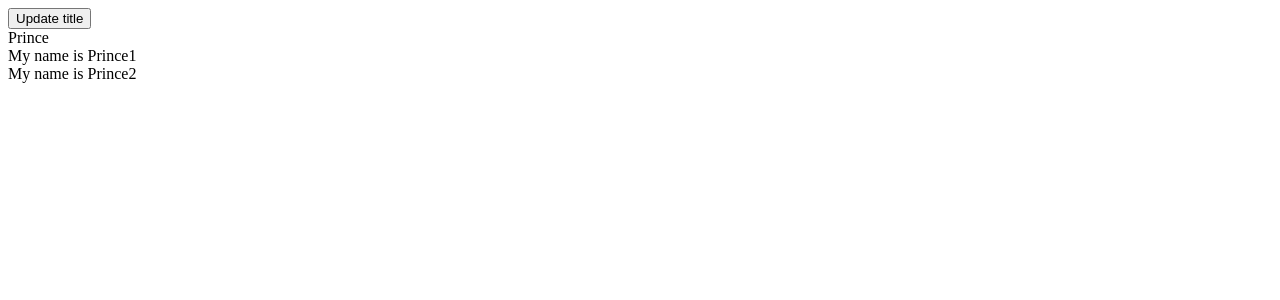
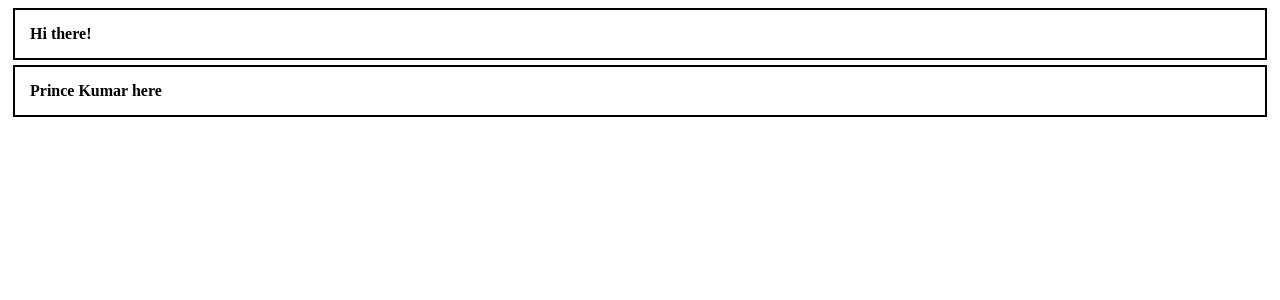
Before and after one commit to GrowthCoder7/Week_6, a React (Vite) app: page / in a window 1280 px wide. Shown: the top 300 px of the page. Built offline with nearby package versions, Linux system fonts and the light colour scheme.

Commit message:
Understanding wrapper comps
Basic idea

```diff
--- a/src/App.jsx
+++ b/src/App.jsx
@@ -1,27 +1,23 @@
-import { useState } from "react"
-import { memo } from 'react';
+import React from 'react'
 
-function App() {
-  const [title, settitle] = useState("Prince");
-
-  function changeTitle() {
-    settitle(`The value is ${Math.random()}`)
-  }
-
+const App = () => {
   return (
     <div>
-      <button onClick={changeTitle}>Update title</button>
-      <Header title={title} />
-      <Header title="My name is Prince1" />
-      <Header title="My name is Prince2" />
+      <CardWrap innercomp={<TextComp />} />
+      <CardWrap innercomp={<TextComp2/>} />
     </div>
   )
 }
 
-const Header = memo(function ({title}) {
-  return <div>
-    {title}
-  </div>
-})
+function TextComp(){
+  return <div>Hi there!</div>
+}
+function TextComp2(){
+  return <div>Prince Kumar here</div>
+}
+
+function CardWrap({innercomp}){
+  return <div style={{border:"2px black solid",padding:"15px",margin:"5px",fontWeight:"bold"}}>{innercomp}</div>
+}
 
 export default App
```
